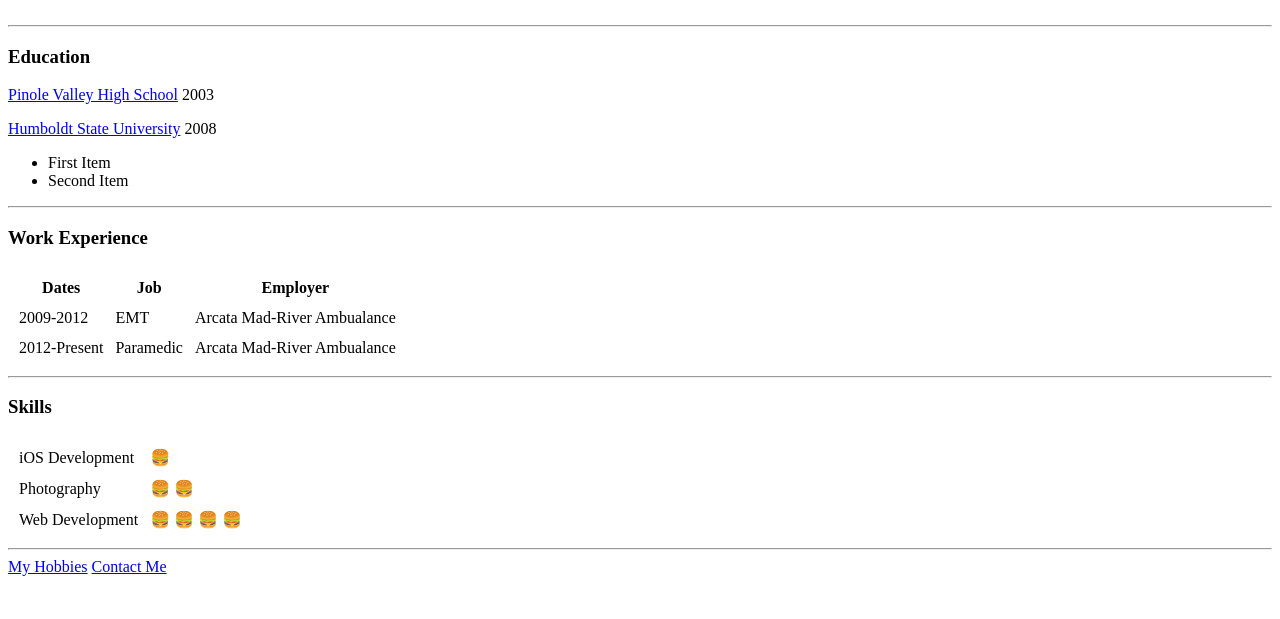
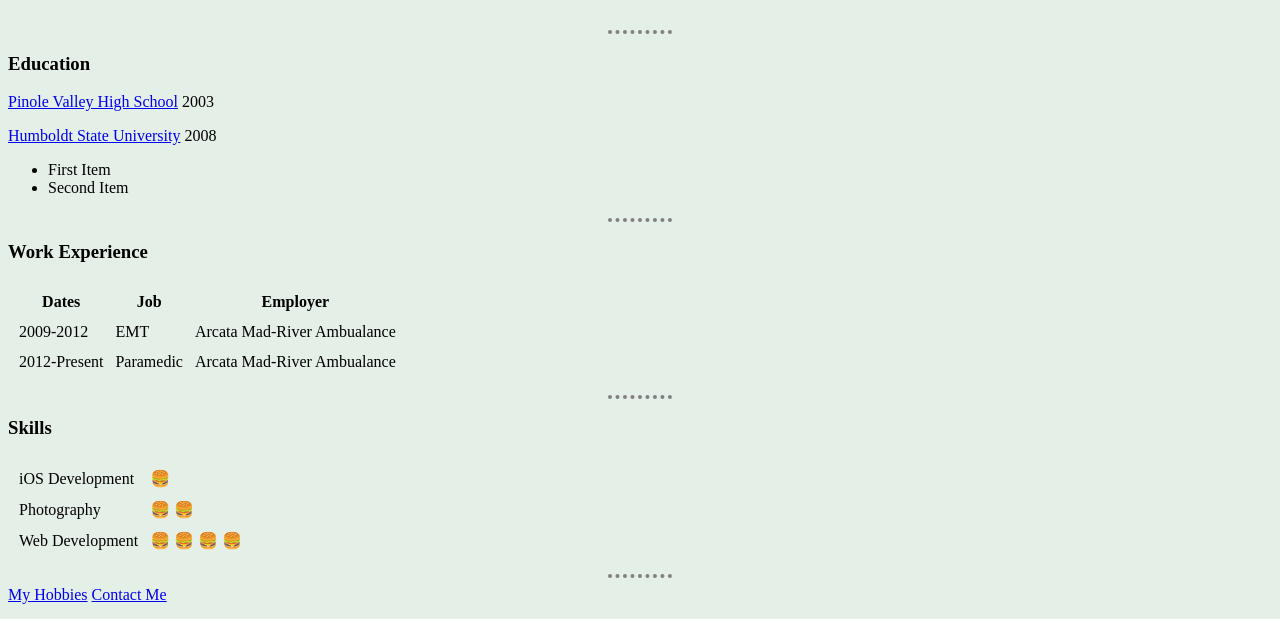
Before and after one commit to Mizzery414/personalSite, a plain HTML site: page index.html in a window 1280 px wide. Shown: the part 181-800 px from the top of the page. Drawn offline with Linux system fonts and the light colour scheme.

Commit message:
play with internal styling

```diff
--- a/index.html
+++ b/index.html
@@ -6,6 +6,19 @@
     <meta http-equiv="X-UA-Compatible" content="IE=edge">
     <meta name="viewport" content="width=device-width, initial-scale=1.0">
     <title>My Personal Site</title>
+
+    <style>
+        body {
+            background-color: #e4efe7;
+        }
+
+        hr {
+            border-style: none;
+            border-bottom: grey 4px dotted;
+            height: 5px;
+            width: 5%;
+        }
+    </style>
 </head>
 
 <body>
```
